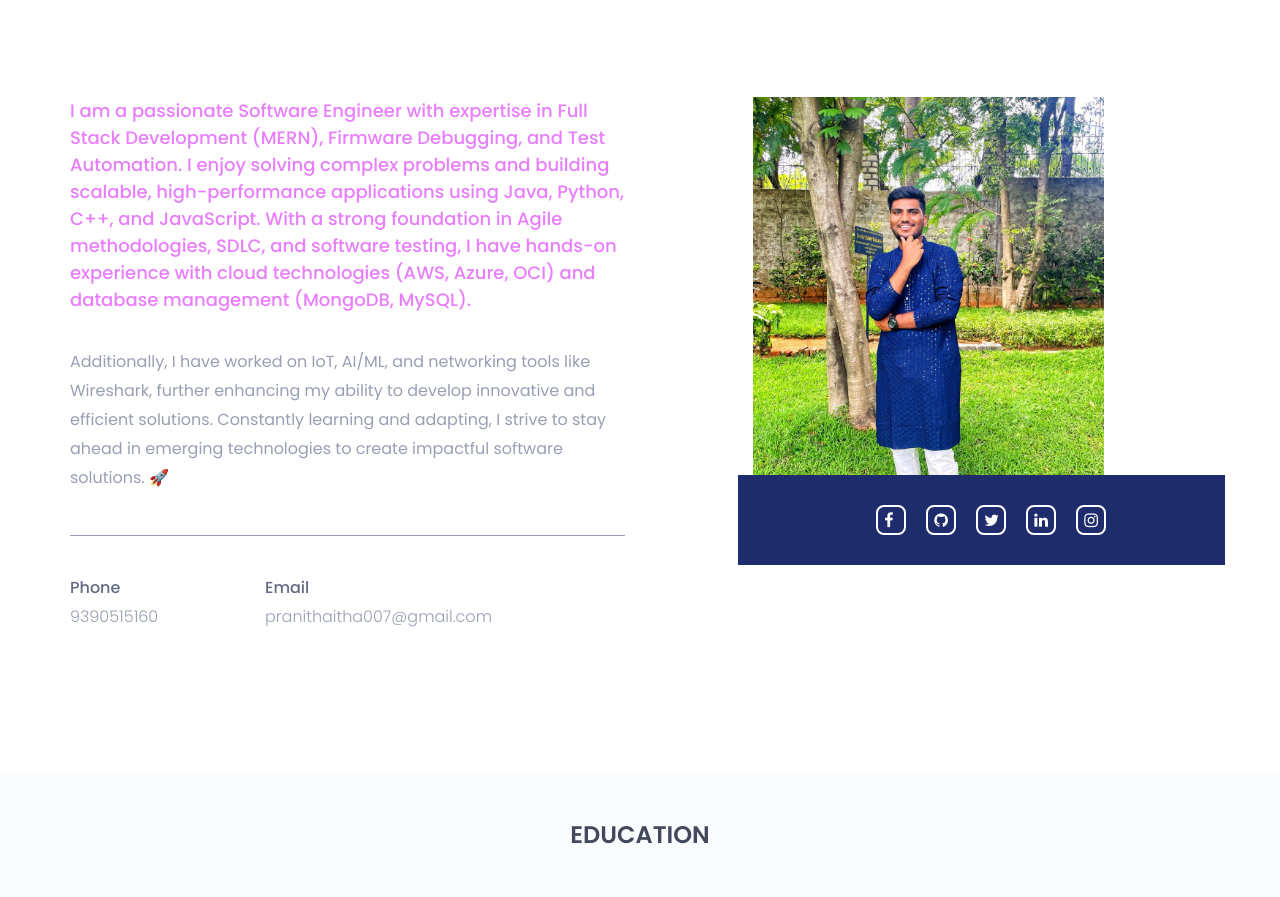
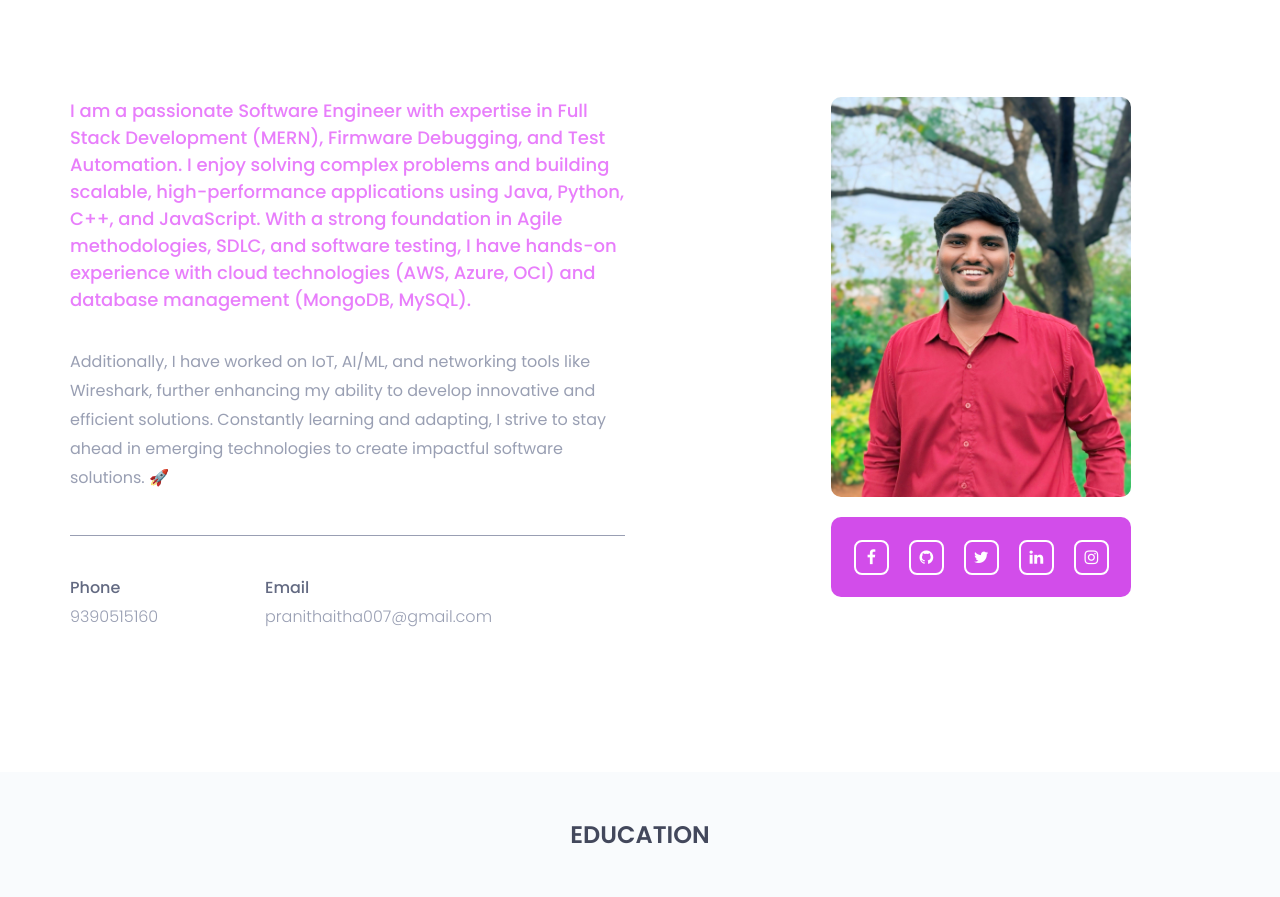
Before and after one commit to Aithapranith/Pranith-portfolio, a plain HTML site: page index.html in a window 1280 px wide. Shown: the part 1020-1917 px from the top of the page. Drawn offline with nearby package versions, Linux system fonts and the light colour scheme.

Commit message:
modifed my image in about section

```diff
--- a/assets/css/style.css
+++ b/assets/css/style.css
@@ -271,59 +271,76 @@ nav.navbar.bootsnav .navbar-toggle i{color: #d92cf9;}
 .single-about-add-info p {font-weight:  300;border:  0;padding: 0;margin-top: 3px;}
 /*.single-about-txt*/
 
-/*.single-about-img */
+/* Container for the image */
+.single-about-img {
+    position: relative;
+    width: 100%;
+    max-width: 300px; /* Adjust image container size */
+    margin: 0 auto; /* Centering */
+}
 
-.single-about-img:before {
-    position:  absolute;
-    content: " ";
-    top: 0;
-    left:  0;
-    width:77%;
-    height:  100%;
-    /* background: rgba(31,44,108,.3); */
+/* Image settings */
+.single-about-img img {
+    width: 100%;
+    height: auto;
+    max-height: 400px; /* Decrease image size */
+    display: block;
+    border-radius: 10px;
 }
-.single-about-img img {
-    max-width: auto;
-    height: 468px;
-}
-.about-list-icon{
+
+/* Social media icons container */
+.about-list-icon {
     display: flex;
     justify-content: center;
     align-items: center;
-    position: absolute;
-    bottom: 0;
-    left: 0;
-    width: 77%;
-    height: 90px;
-    background: #1f2c6c;
+    position: relative; /* Change from absolute to relative */
+    width: 100%;
+    max-width: 300px; /* Match image width */
+    height: 80px;
+    background: #ca2ce6d7;
+    margin-top: 20px; /* Space between image and icons */
+    border-radius: 10px;
 }
-/*.ab-list-icon */
+
+/* Social media icons list */
 .about-list-icon ul {
     display: flex;
+    padding: 0;
+    margin: 0;
+    list-style: none;
 }
-.about-list-icon  ul li a {
-    padding-right: 22px;
-    cursor:pointer;
-    color: #fff;
+
+/* Styling for each social media icon */
+.about-list-icon ul li {
+    margin: 0 10px;
 }
+
 .about-list-icon ul li a {
     cursor: pointer;
     color: #fff;
-    display: inline-block;
-    border: 2px solid;
-    margin-left: 20px;
+    display: flex;
+    justify-content: center;
+    align-items: center;
+    border: 2px solid #fff;
     border-radius: 8px;
-    width: 30px;
-    height: 30px;
-    line-height: 28px;
+    width: 35px;
+    height: 35px;
     text-align: center;
+    transition: all 0.3s ease-in-out;
 }
+
+/* Hover effect for social media icons */
+.about-list-icon ul li a:hover {
+    background: #fff;
+    color: #c6242d;
+}
+
+/* Adjust icon position inside the button */
 .about-list-icon ul li a i {
-    margin-left: 6px;
+    margin: 0;
+    font-size: 16px;
 }
-/*.ab-list-icon */
 
-/*.single-about-img */
 
 /*-------------------------------------
         5.  Education
@@ -853,4 +870,4 @@ span.single-timeline-horizontal.spacial-horizontal-line {width: 88px;}
     0%   {bottom:0px;}
     100%  {bottom:7px;}
 }
-/*========================Thank you=================
+/*========================Thank you=================*/
--- a/index.html
+++ b/index.html
@@ -152,7 +152,7 @@ With a strong foundation in Agile methodologies, SDLC, and software testing, I h
 						</div>
 						<div class="col-sm-offset-1 col-sm-5">
 							<div class="single-about-img">
-								<img src="assets/images/about/profile_image.jpeg" alt="profile_image">
+								<img src="assets/images/about/profile_image1.jpeg" alt="profile_image">
 								<div class="about-list-icon">
 									<ul>
 										<li>
```
Also changed, not shown: assets/images/about/profile_image1.jpeg (added).
